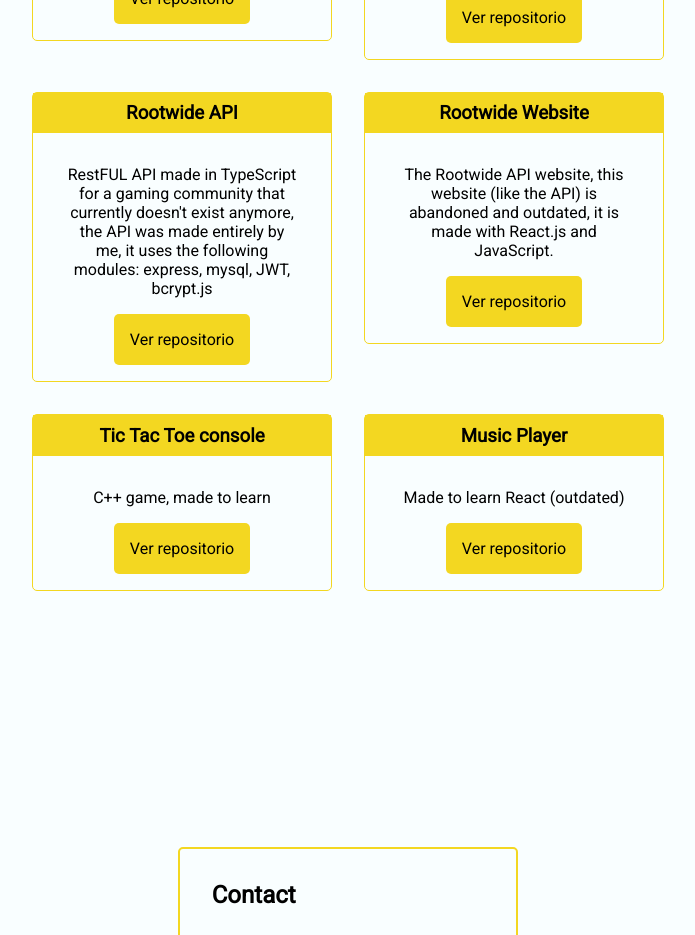
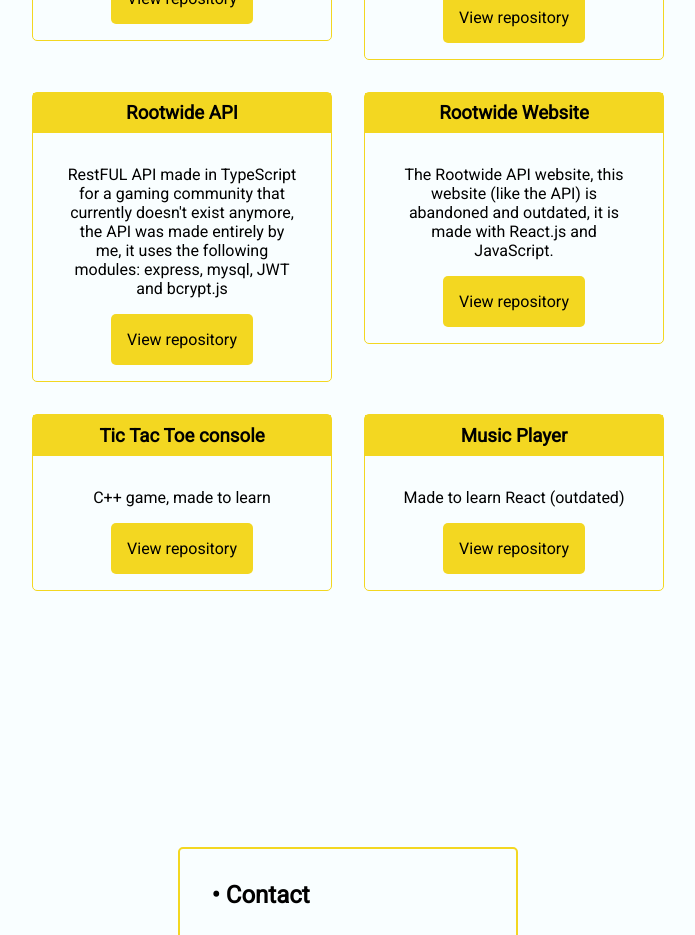
Before and after one commit to GalassoX/portafolio, a React (Create React App) app: page / in a window 1280 px wide. Shown: the part 1860-2795 px from the top of the page, without its empty margins (292-987 px from the left). Built offline with nearby package versions, Linux system fonts and the light colour scheme.

Commit message:
add: translates

```diff
--- a/src/components/About/About.jsx
+++ b/src/components/About/About.jsx
@@ -1,7 +1,6 @@
 import { useEffect } from 'react';
+import translate from '../../data/translate';
 import styles from './About.module.css';
-
-const description = 'Me gusta programar tanto como los juegos.\nSoy un desarrollador de software con ganas de aprender todos los días algo nuevo y tener cosas que hacer a toda hora.\n\nCuento con experiencia en multiples lenguajes como:';
 
 const langs = ['JavaScript', 'TypeScript', 'HTML', 'Java', 'Rust', 'SQL', 'C#', 'Python', 'C++'];
 
@@ -9,13 +8,12 @@
 
     useEffect(() => {
         const desc = document.querySelector(`#d-text`);
-        desc.innerHTML
-            = description.replaceAll('\n', '<br />')
+        desc.innerHTML = translate('LONG_DESC').replaceAll('\n', '<br />');
     }, []);
 
     return (
         <section className={styles.main} id='about'>
-            <h1>About me</h1>
+            <h1>{translate('ABOUT_ME')}</h1>
             <div className={styles.description}>
                 <p id='d-text'></p>
                 <ul>
--- a/src/components/Contact/Contact.jsx
+++ b/src/components/Contact/Contact.jsx
@@ -1,3 +1,4 @@
+import translate from '../../data/translate';
 import Discord from '../../imgs/svgs/Discord';
 import Mail from '../../imgs/svgs/Mail';
 import Twitter from '../../imgs/svgs/Twitter';
@@ -7,7 +8,7 @@
     return (
         <section className={styles.main} id='contact'>
             <div className={styles.info}>
-                <h1>Contact</h1>
+                <h1>• {translate('CONTACT')}</h1>
                 <div>
                     <Mail />
                     <a href="mailto:rafaelmarrugo28@gmail.com">rafaelmarrugo28@gmail.com</a>
--- a/src/components/Home/Home.jsx
+++ b/src/components/Home/Home.jsx
@@ -1,3 +1,4 @@
+import translate from '../../data/translate';
 import Github from '../../imgs/svgs/Github';
 import LinkedIn from '../../imgs/svgs/LinkedIn';
 import Twitter from '../../imgs/svgs/Twitter';
@@ -26,7 +27,7 @@
     return (
         <section className={styles.main}>
             <h1>Rafael Marrugo</h1>
-            <p><u>Software Developer, technologies enjoyer</u></p>
+            <p><u>{translate('SHORT_DESC')}</u></p>
             <div className={styles.social}>
                 {social.map((s, i) => (
                     <a href={s.link} target="_blank" rel="noopener noreferrer" key={i}>
--- a/src/components/NavBar/NavBar.jsx
+++ b/src/components/NavBar/NavBar.jsx
@@ -1,4 +1,5 @@
 import React from 'react'
+import translate from '../../data/translate';
 import ChangeMode from '../ChangeMode/ChangeMode';
 
 import styles from './NavBar.module.css';
@@ -10,10 +11,10 @@
                 <ChangeMode />
             </div>
             <div className={styles.links}>
-                <a href="/#"><i><b>Home</b></i></a>
-                <a href="/#about"><i><b>About me</b></i></a>
-                <a href="/#projects"><i><b>Projects</b></i></a>
-                <a href="/#contact"><i><b>Contact</b></i></a>
+                <a href="/#"><i><b>{translate('HOME')}</b></i></a>
+                <a href="/#about"><i><b>{translate('ABOUT_ME')}</b></i></a>
+                <a href="/#projects"><i><b>{translate('PROJECTS')}</b></i></a>
+                <a href="/#contact"><i><b>{translate('CONTACT')}</b></i></a>
             </div>
         </nav>
     )
--- a/src/components/Projects/Projects.jsx
+++ b/src/components/Projects/Projects.jsx
@@ -1,18 +1,19 @@
 import React from 'react'
 import { PROJECTS } from '../../data/info';
+import translate from '../../data/translate';
 
 import styles from './Projects.module.css';
 
 const Projects = () => {
     return (
         <section className={styles.main} id='projects'>
-            <h1>Projects</h1>
+            <h1>{translate('PROJECTS')}</h1>
             <div className={styles.grid}>
                 {PROJECTS.map((p, i) => (
                     <div className={styles.grid_item} key={i}>
                         <h3>{p.name}</h3>
                         <p>{p.description}</p>
-                        <a href={p.repository} target="_blank" rel="noopener noreferrer">Ver repositorio</a>
+                        <a href={p.repository} target="_blank" rel="noopener noreferrer">{translate('VIEW_REPO')}</a>
                     </div>
                 ))}
             </div>
--- a/src/data/info.js
+++ b/src/data/info.js
@@ -1,32 +1,34 @@
+import translate from "./translate";
+
 export const PROJECTS = [
     {
         name: 'Portfolio Web',
-        description: 'Source code of my web portfolio',
-        repository: 'https://github.com/GalassoX/portafolio',
+        description: translate('D_PORTFOLIO'),
+        repository: 'https://github.com/GalassoX/portafolio'
     },
     {
         name: 'To-Do List app',
-        description: 'To-Do mini app made in Rust to learn',
+        description: translate('D_TODO_RUST'),
         repository: 'https://github.com/GalassoX/rusty-todo-list-app'
     },
     {
         name: 'Rootwide API',
-        description: 'RestFUL API made in TypeScript for a gaming community that currently doesn\'t exist anymore, the API was made entirely by me, it uses the following modules: express, mysql, JWT, bcrypt.js',
+        description: translate('D_RW_API'),
         repository: 'https://github.com/GalassoX/rootwide-apirest'
     },
     {
         name: 'Rootwide Website',
-        description: 'The Rootwide API website, this website (like the API) is abandoned and outdated, it is made with React.js and JavaScript.',
+        description: translate('D_RW_WEB'),
         repository: 'https://github.com/GalassoX/rootwide-website'
     },
     {
         name: 'Tic Tac Toe console',
-        description: 'C++ game, made to learn',
+        description: translate('D_TTT_CPP'),
         repository: 'https://github.com/GalassoX/tic-tac-toe'
     },
     {
         name: 'Music Player',
-        description: 'Made to learn React (outdated)',
+        description: translate('D_MUSIC_P'),
         repository: 'https://github.com/GalassoX/Music-Player-App'
     }
 ];
--- /dev/null
+++ b/src/data/translate.js
@@ -0,0 +1,24 @@
+import spanish from './translates/es.json';
+import english from './translates/en.json';
+
+const languages = [
+    {
+        name: 'spanish',
+        regex: /^es/,
+        module: spanish
+    },
+    {
+        name: 'english',
+        regex: /^en/,
+        module: english
+    }
+];
+
+const translate = (keyword) => {
+    // console.log(navigator.language)
+    const language = languages.find(l => l.regex.test(navigator.language));
+    // console.log(language)
+    return language.module[keyword] ?? 'Translate not defined';
+}
+
+export default translate;
--- /dev/null
+++ b/src/data/translates/en.json
@@ -0,0 +1,15 @@
+{
+    "ABOUT_ME": "About Me",
+    "PROJECTS": "Projects",
+    "CONTACT": "Contact",
+    "SHORT_DESC": "Software Developer, technologies enjoyer",
+    "LONG_DESC": "I like programming as much as games.\nI am a software developer who wants to learn something new every day and have things to do at all times.\n\nI have experience in multiple languages such as:",
+    "D_PORTFOLIO": "Source code of my web portfolio",
+    "D_TODO_RUST": "To-Do mini app made in Rust to learn",
+    "D_RW_API": "RestFUL API made in TypeScript for a gaming community that currently doesn't exist anymore, the API was made entirely by me, it uses the following modules: express, mysql, JWT and bcrypt.js",
+    "D_RW_WEB": "The Rootwide API website, this website (like the API) is abandoned and outdated, it is made with React.js and JavaScript.",
+    "D_TTT_CPP": "C++ game, made to learn",
+    "D_MUSIC_P": "Made to learn React (outdated)",
+    "VIEW_REPO": "View repository",
+    "HOME": "Home"
+}
--- /dev/null
+++ b/src/data/translates/es.json
@@ -0,0 +1,15 @@
+{
+    "ABOUT_ME": "Sobre mí",
+    "PROJECTS": "Proyectos",
+    "CONTACT": "Contacto",
+    "SHORT_DESC": "Apasiondo por la tecnología, desarrollador de software",
+    "LONG_DESC": "Me gusta programar tanto como los juegos.\nSoy un desarrollador de software con ganas de aprender todos los días algo nuevo y tener cosas que hacer a toda hora.\n\nCuento con experiencia en multiples lenguajes como:",
+    "D_PORTFOLIO": "Codigo fuente de mi portafolio web",
+    "D_TODO_RUST": "To-Do app hecha en Rust con el objetivo de aprender",
+    "D_RW_API": "API RestFUL hecha en TypeScript para una comunidad de juegos que no existe actualmente, la API fue hecha por mí, usa los siguentes modulos: express, mysql, JWT y bcrypt.js",
+    "D_RW_WEB": "La pagina web de la API de Rootwide, esta web (como la API) esta abandonada y desactualizada, esta hecha con React.js y JavaScript.",
+    "D_TTT_CPP": "C++ con el objetivo de aprender",
+    "D_MUSIC_P": "Web hecha para aprender React (desactualizado)",
+    "VIEW_REPO": "Ver repositorio",
+    "HOME": "Home"
+}
```
